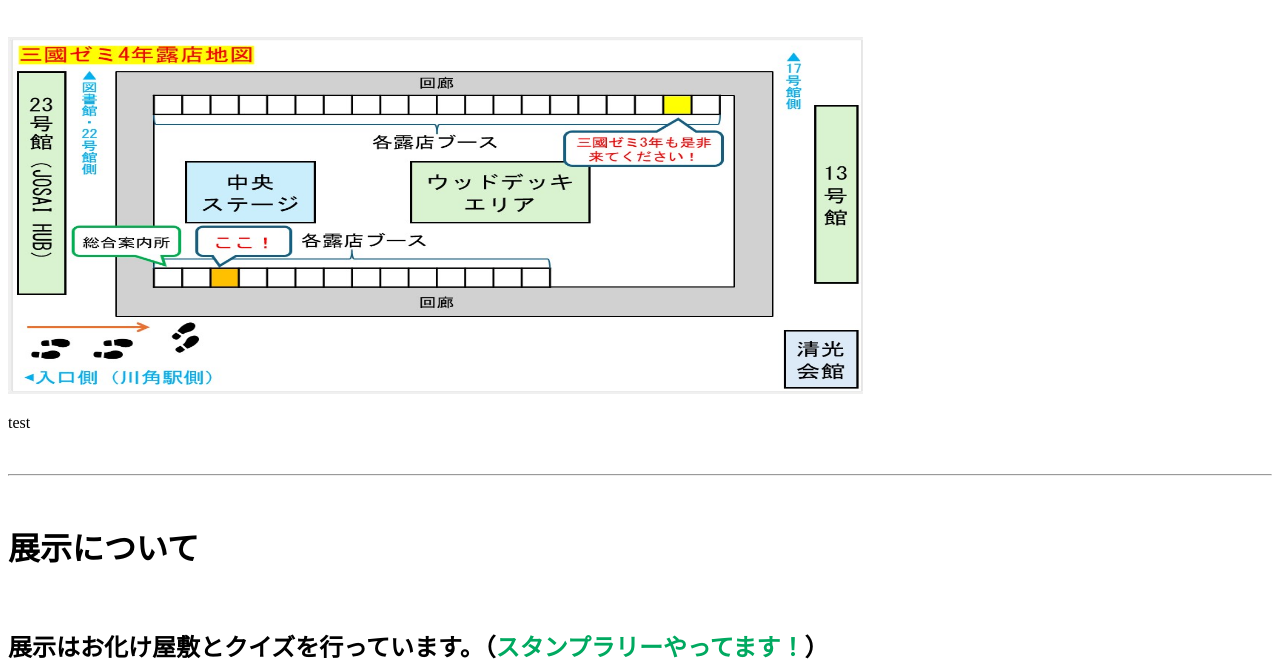
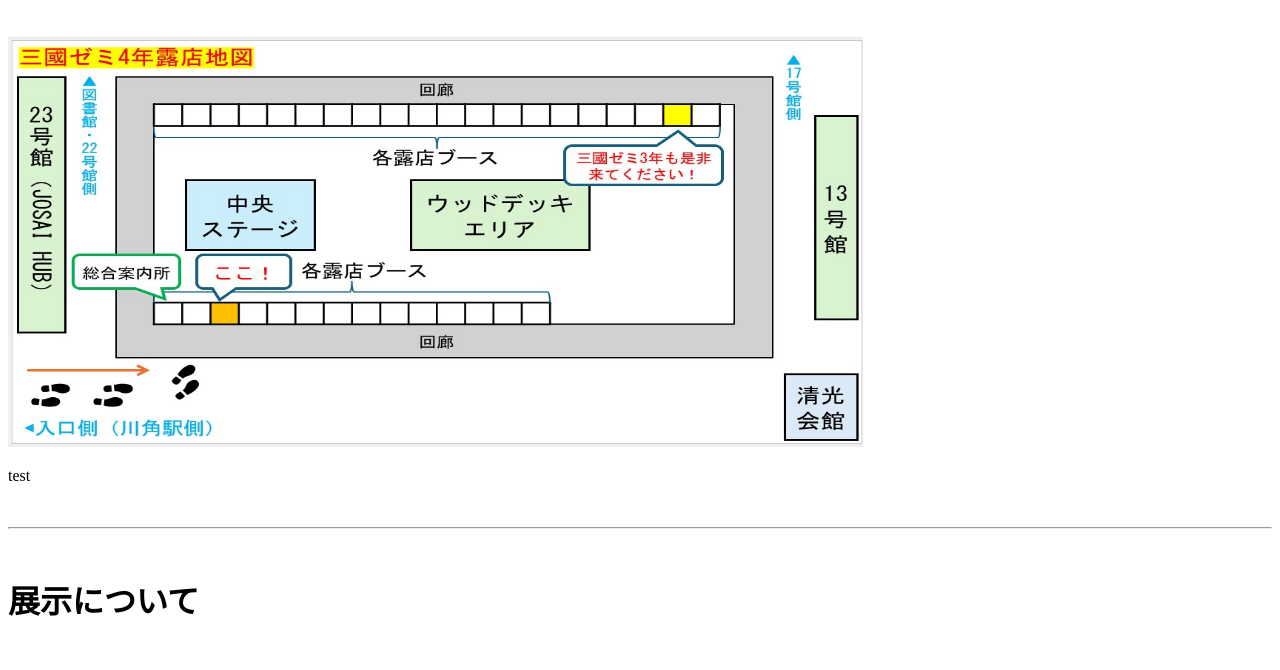
Before and after one commit to ShimizuTakeru/komasai-mikuni4-, a plain HTML site: page index.html in a window 1280 px wide. Shown: the part 630-1300 px from the top of the page. Drawn offline with Linux system fonts and the light colour scheme.

Commit message:
Update style.css

```diff
--- a/style.css
+++ b/style.css
@@ -2,7 +2,7 @@ h3.h3-1{color: #0000cd;}
 b.b1{color: #00a960;}
 b.b2{color: #ff0000;}
 
-img.imgchange1{width:855px; height:357px;}
+img.imgchange1{width:855px; height:410px;}
 //上の画像の元のサイズ　幅：1155px　高さ：657px　どちらも200引いた
 //img.imgchange2{width:855px; height:357px;}
 //img.imgchange2{width:855px; height:357px;}
```
